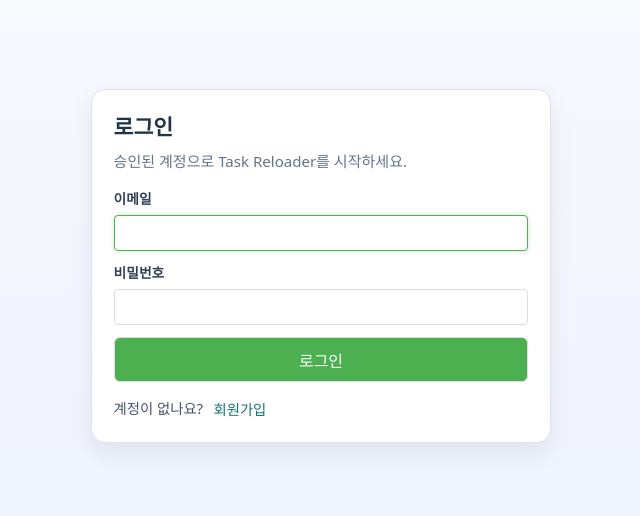
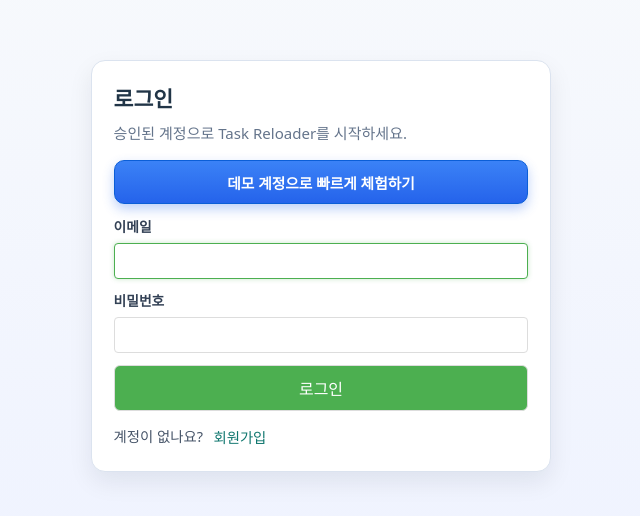
Before and after one commit to dawnpoems/task-reloader, a React (Vite) app in the folder apps/web/: page /auth/login in a window 1280 px wide. Shown: the part 134-650 px from the top of the page, without its empty margins (319-959 px from the left). Built offline with nearby package versions, Linux system fonts and the light colour scheme; no server answers.

Commit message:
feat: 데모 계정 안내를 접기/펼치기 방식으로 넣음

```diff
--- a/apps/web/src/App.css
+++ b/apps/web/src/App.css
@@ -253,6 +253,48 @@
   line-height: 1.45;
 }
 
+.auth-demo-toggle {
+  width: 100%;
+  margin-bottom: 0.8rem;
+  border-radius: 10px;
+  border: 1px solid #0b5ed7;
+  background: linear-gradient(180deg, #3b82f6 0%, #2563eb 100%);
+  color: #ffffff;
+  font-weight: 700;
+  font-size: 0.92rem;
+  padding: 0.65rem 0.75rem;
+  box-shadow: 0 5px 12px rgba(37, 99, 235, 0.3);
+}
+
+.auth-demo-toggle:hover {
+  border-color: #1d4ed8;
+  background: linear-gradient(180deg, #2563eb 0%, #1d4ed8 100%);
+}
+
+.auth-demo-panel {
+  margin-bottom: 0.8rem;
+  border: 1px solid #bfdbfe;
+  background: #eff6ff;
+  color: #1e3a8a;
+  border-radius: 10px;
+  padding: 0.65rem 0.75rem;
+}
+
+.auth-demo-panel p {
+  margin: 0.2rem 0;
+  font-size: 0.87rem;
+  line-height: 1.4;
+}
+
+.auth-demo-panel__title {
+  margin-top: 0;
+  font-weight: 700;
+}
+
+.auth-demo-panel__note {
+  color: #1d4ed8;
+}
+
 .auth-form__success {
   margin: 0;
   color: #047857;
--- a/apps/web/src/components/AuthLoginPage.tsx
+++ b/apps/web/src/components/AuthLoginPage.tsx
@@ -1,6 +1,9 @@
 import { useState } from 'react'
 import { useRetryAfterCountdown } from '../hooks/useRetryAfterCountdown'
 import type { LoginRequest } from '../types/auth'
+
+const DEMO_ACCOUNT_EMAIL = 'demo@dawnpoem.kr'
+const DEMO_ACCOUNT_PASSWORD = 'demo1234!'
 
 interface AuthActionResult {
   success: boolean
@@ -19,6 +22,7 @@
 export function AuthLoginPage({ onLogin, onGoSignup, noticeMessage, onDismissNotice }: AuthLoginPageProps) {
   const [email, setEmail] = useState('')
   const [password, setPassword] = useState('')
+  const [isDemoAccountOpen, setIsDemoAccountOpen] = useState(false)
   const [error, setError] = useState<string | null>(null)
   const [accountStateNotice, setAccountStateNotice] = useState<{ tone: 'pending' | 'rejected'; message: string } | null>(null)
   const [isSubmitting, setIsSubmitting] = useState(false)
@@ -90,6 +94,28 @@
           </div>
         )}
 
+        <button
+          type="button"
+          className="auth-demo-toggle"
+          aria-expanded={isDemoAccountOpen}
+          aria-controls="demo-account-panel"
+          onClick={() => setIsDemoAccountOpen((prev) => !prev)}
+        >
+          {isDemoAccountOpen ? '데모 계정 숨기기' : '데모 계정으로 빠르게 체험하기'}
+        </button>
+        {isDemoAccountOpen && (
+          <div id="demo-account-panel" className="auth-demo-panel" role="region" aria-live="polite">
+            <p className="auth-demo-panel__title">데모 계정 안내</p>
+            <p>
+              <strong>이메일:</strong> {DEMO_ACCOUNT_EMAIL}
+            </p>
+            <p>
+              <strong>비밀번호:</strong> {DEMO_ACCOUNT_PASSWORD}
+            </p>
+            <p className="auth-demo-panel__note">공용 계정이라 데이터가 수시로 바뀔 수 있습니다.</p>
+          </div>
+        )}
+
         <form className="auth-form" onSubmit={handleSubmit}>
           <label className="auth-form__field">
             <span>이메일</span>
```
